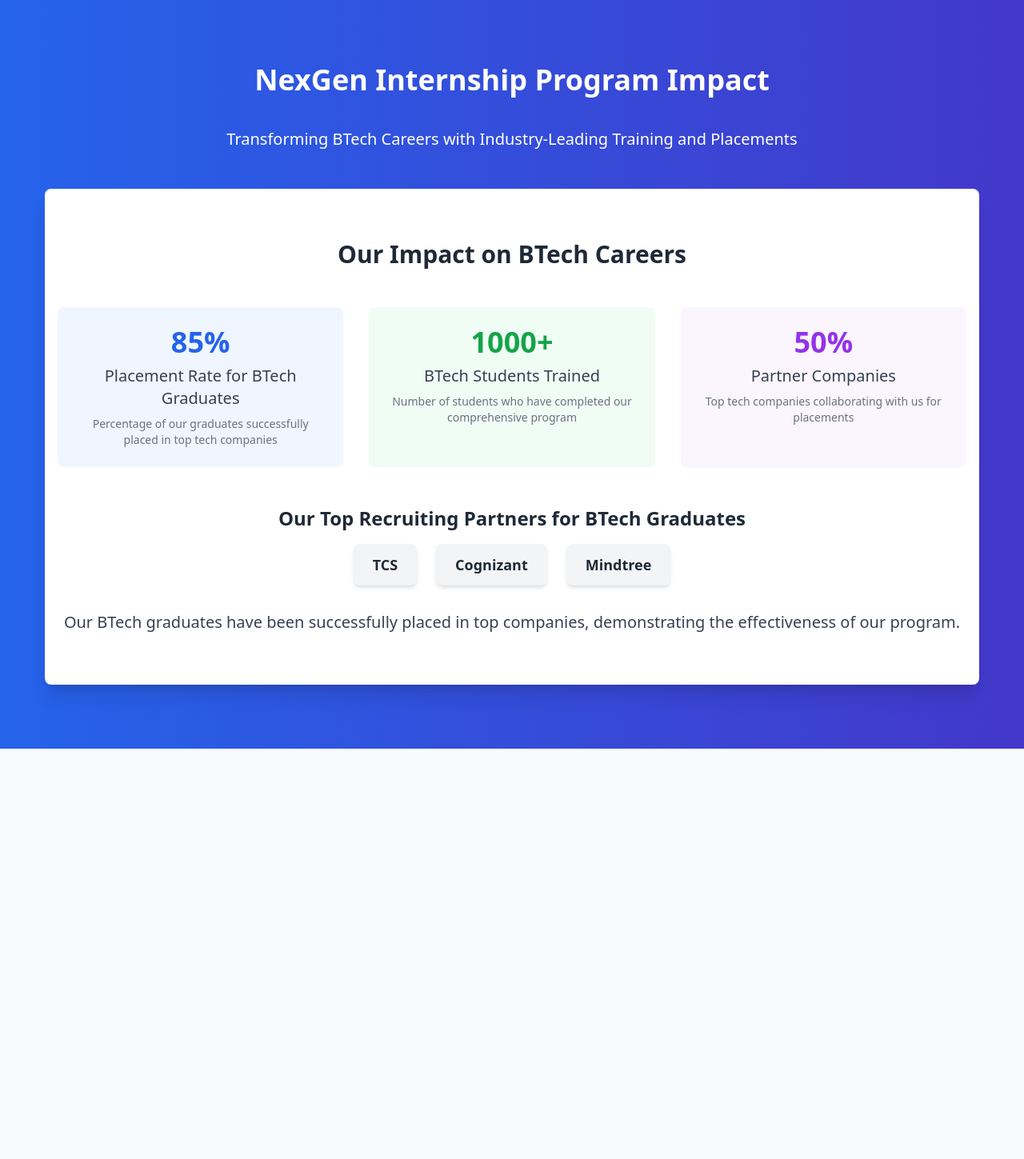
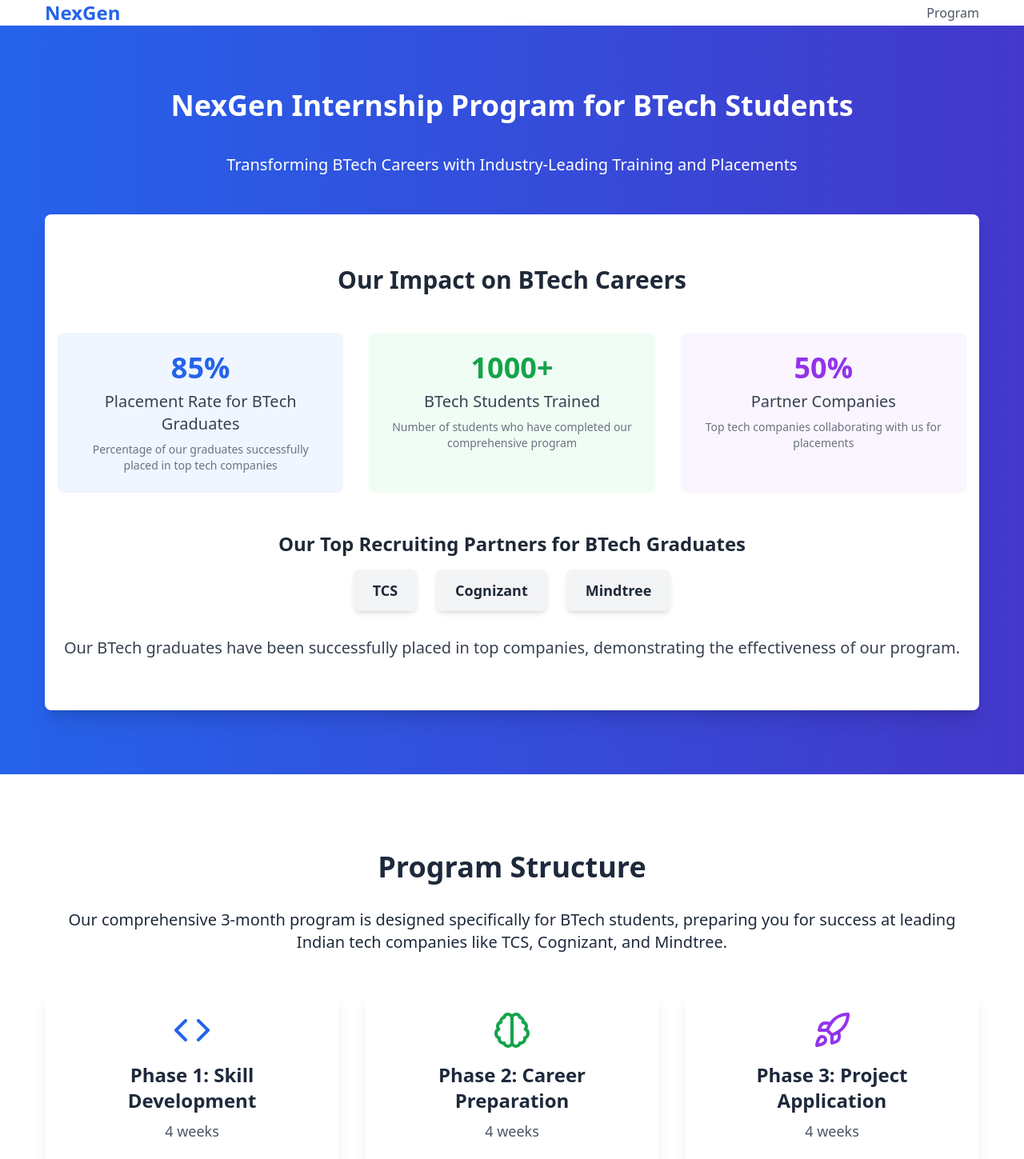
Before and after one commit to dheemutech/main, a Next.js app: page / in a window 1280 px wide. Shown: the top 1449 px of the page at 80% size. Before the commit the page ends 936 px from the top, so only its background shows below. Built offline with nearby package versions, Linux system fonts and the light colour scheme.

Commit message:
SOFTGEN MAGIC

```diff
--- a/src/components/Layout.jsx
+++ b/src/components/Layout.jsx
@@ -1,5 +1,7 @@
 import React from 'react';
 import Head from 'next/head';
+import { Header } from './Header';
+import { Footer } from './Footer';
 
 export const Layout = ({ children }) => {
   return (
@@ -8,7 +10,9 @@
         <meta name="viewport" content="width=device-width, initial-scale=1.0" />
         <link rel="icon" href="/favicon.ico" />
       </Head>
+      <Header />
       <main className="flex-grow">{children}</main>
+      <Footer />
     </div>
   );
 };
--- a/src/pages/index.js
+++ b/src/pages/index.js
@@ -2,24 +2,43 @@
 import Head from 'next/head';
 import { Layout } from '@/components/Layout';
 import AnimatedStats from '@/components/AnimatedStats';
+import ProgramStructure from '@/components/ProgramStructure';
+import Features from '@/components/Features';
+import { FAQ } from '@/components/FAQ';
+import Testimonials from '@/components/Testimonials';
+import { ContactForm } from '@/components/ContactForm';
 
 export default function Home() {
   return (
     <Layout>
       <Head>
-        <title>NexGen Internship Program - BTech Career Statistics</title>
-        <meta name="description" content="Discover the impact of NexGen Internship Program on BTech careers. View our placement rates, number of students trained, and top recruiting partners." />
-        <meta name="keywords" content="BTech internship, career statistics, placement rates, tech companies, NexGen program" />
+        <title>NexGen Internship Program for BTech Students</title>
+        <meta name="description" content="Comprehensive 3-month internship program for BTech students, offering hands-on experience, mentorship, and career preparation for top tech companies." />
+        <meta name="keywords" content="BTech internship, career development, tech internship, NexGen program, software engineering" />
       </Head>
 
-      <main className="min-h-screen bg-gradient-to-r from-blue-600 to-indigo-700 py-20">
+      <main className="min-h-screen">
+        <section className="bg-gradient-to-r from-blue-600 to-indigo-700 py-20">
           <div className="container mx-auto px-4">
-          <h1 className="text-4xl font-bold mb-10 text-white text-center">NexGen Internship Program Impact</h1>
+            <h1 className="text-4xl font-bold mb-10 text-white text-center">NexGen Internship Program for BTech Students</h1>
             <p className="text-xl text-white text-center mb-12">
               Transforming BTech Careers with Industry-Leading Training and Placements
             </p>
             <AnimatedStats />
           </div>
+        </section>
+
+        <ProgramStructure />
+        <Features />
+        <Testimonials />
+        <FAQ />
+
+        <section className="py-20 bg-gray-50">
+          <div className="container mx-auto px-4">
+            <h2 className="text-3xl font-bold text-center mb-10">Contact Us</h2>
+            <ContactForm />
+          </div>
+        </section>
       </main>
     </Layout>
   );
```
Lines whose indentation alone changed are shown as unchanged.
